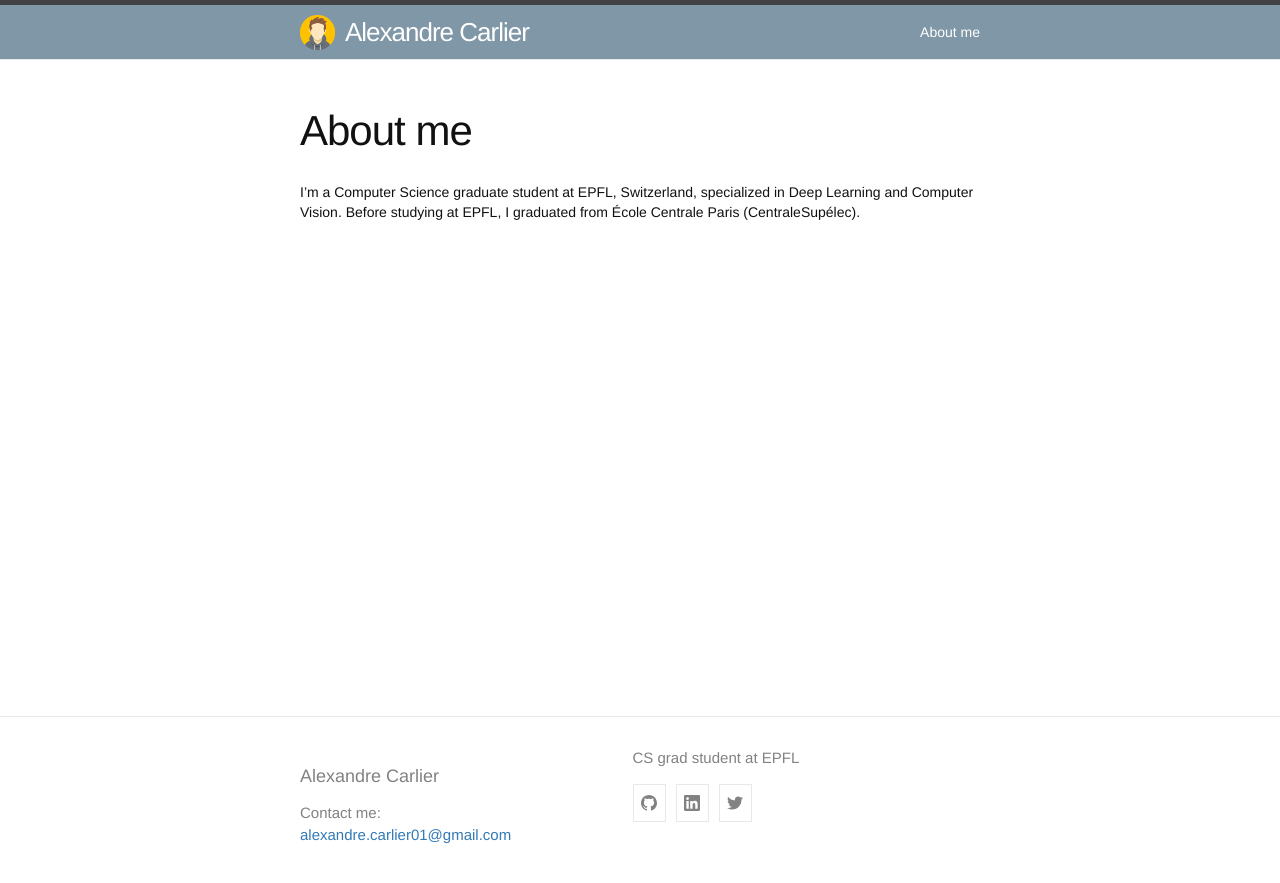
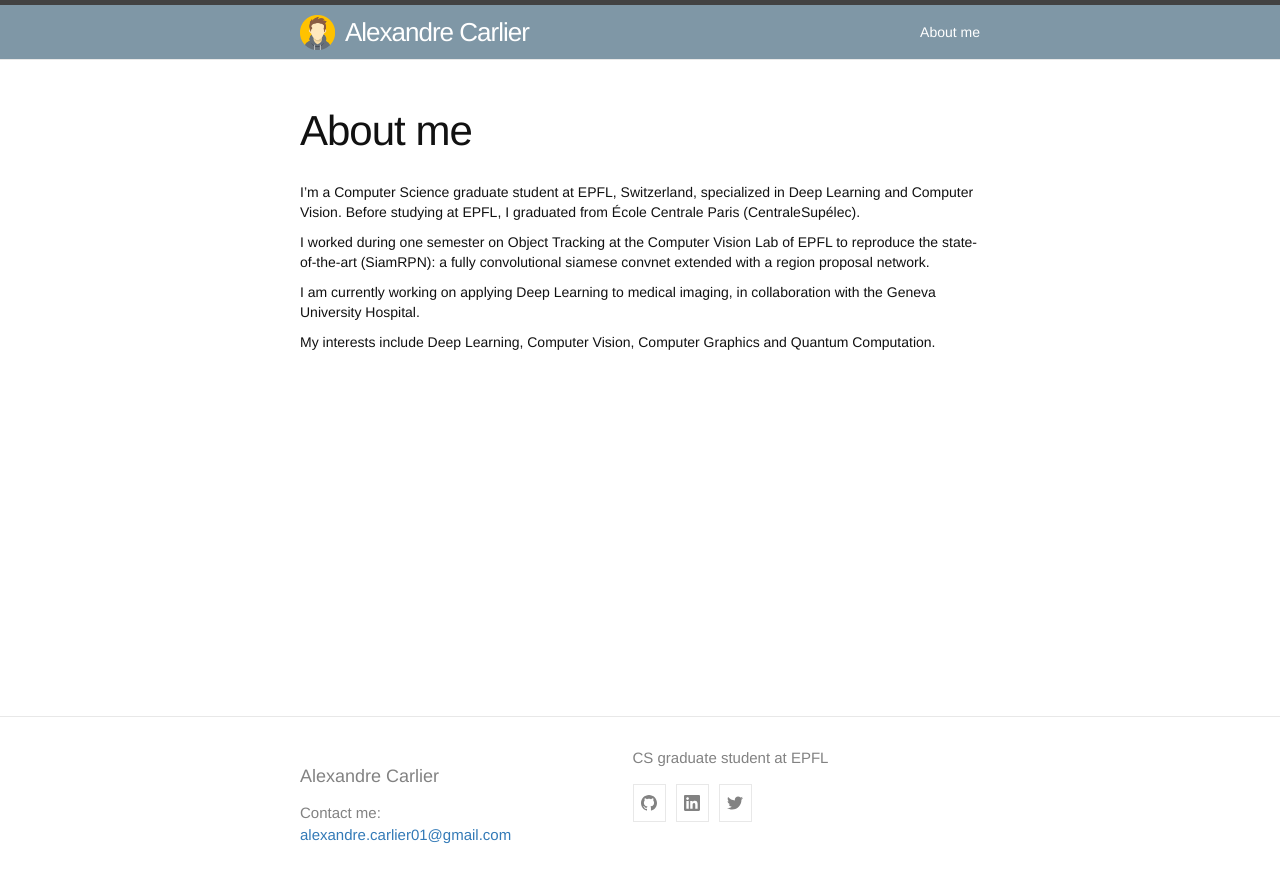
Before and after one commit to alexandre01/alexandre01.github.io, a Jekyll site: the page built from about.md, in a window 1280 px wide. Shown: the top 883 px of the page. Built offline with Jekyll 4.4.1, drawn with Linux system fonts in a browser that asks for light colours.

Commit message:
Added one project and completed about.md

```diff
--- a/_config.yml
+++ b/_config.yml
@@ -2,7 +2,7 @@
 author: Alexandre Carlier
 email: alexandre.carlier01@gmail.com
 description: > # this means to ignore newlines until "twitter_username:"
-  CS grad student at EPFL
+  CS graduate student at EPFL
 
 show_excerpts: false # set to true to show excerpts on the homepage
 
--- a/_layouts/home.html
+++ b/_layouts/home.html
@@ -7,7 +7,7 @@
     <h1 class="page-heading">{{ page.title }}</h1>
   {%- endif -%}
 
-  <h2 class="project-list-heading">Selected projects</h2>
+  <h2 class="project-list-heading">Recent projects</h2>
 
   <div class="row project-list">
     {%- for project in site.projects -%}
--- a/about.md
+++ b/about.md
@@ -5,3 +5,9 @@
 ---
 
 I'm a Computer Science graduate student at EPFL, Switzerland, specialized in Deep Learning and Computer Vision. Before studying at EPFL, I graduated from École Centrale Paris (CentraleSupélec).
+
+I worked during one semester on Object Tracking at the Computer Vision Lab of EPFL to reproduce the state-of-the-art (SiamRPN): a fully convolutional siamese convnet extended with a region proposal network.
+
+I am currently working on applying Deep Learning to medical imaging, in collaboration with the Geneva University Hospital.
+
+My interests include Deep Learning, Computer Vision, Computer Graphics and Quantum Computation.
```
Also changed, not shown: _projects/metropolis.md (added, +10 -0 lines), images/metropolis/energy.png (added), images/metropolis/markov_chain.png (added), 1 other file.
